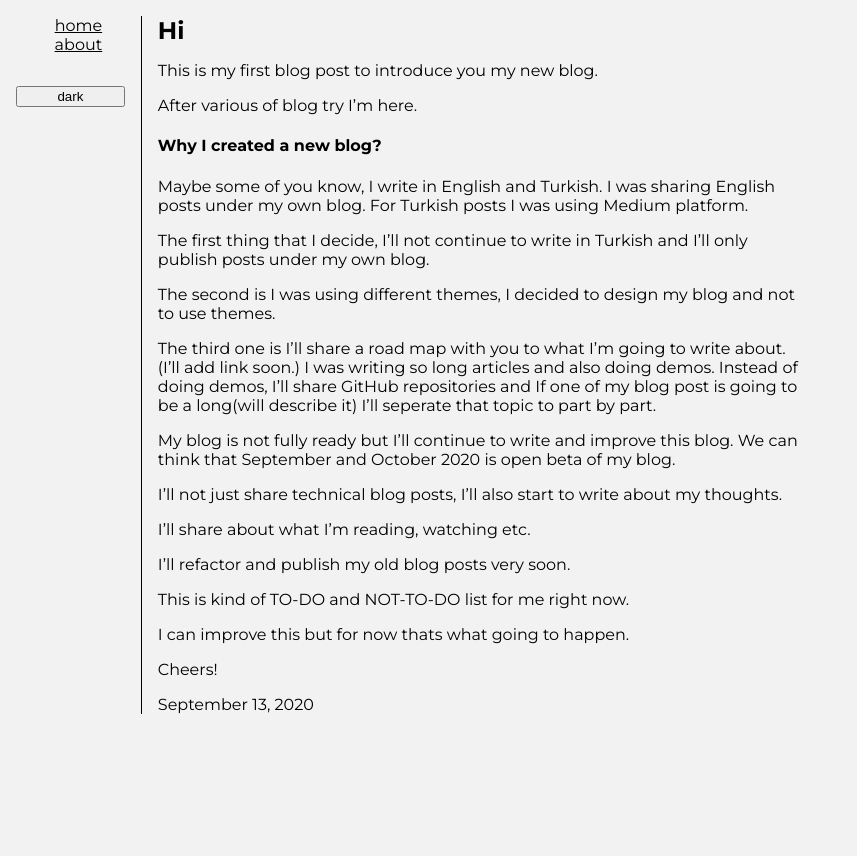
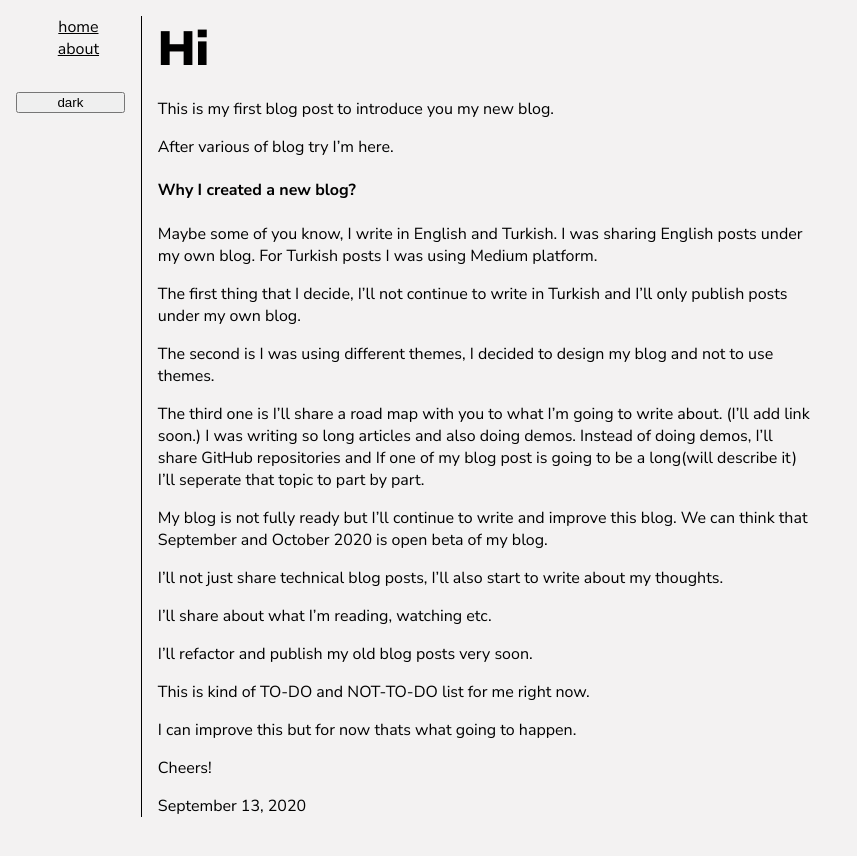
Before and after one commit to sercandumansiz/sercandumansiz.github.io, a Jekyll site: the page built from _posts/2020-09-13-hi.markdown, in a window 1280 px wide. Shown: the top 856 px of the page, without its empty margins (0-857 px from the left). Built offline with Jekyll 4.4.1, drawn with Linux system fonts in a browser that asks for light colours.

Commit message:
font family changed

```diff
--- a/_includes/head.html
+++ b/_includes/head.html
@@ -1,3 +1,4 @@
-<link href="https://fonts.googleapis.com/css2?family=Montserrat:ital,wght@0,400;0,700;1,400&display=swap" rel="stylesheet">
+<!-- <link href="https://fonts.googleapis.com/css2?family=Montserrat:ital,wght@0,400;0,700;1,400&display=swap" rel="stylesheet"> -->
+<link href="https://fonts.googleapis.com/css2?family=Nunito+Sans:ital,wght@0,400;0,700;0,900;1,400;1,700&display=swap" rel="stylesheet">
 <link rel="stylesheet" href="/assets/css/styles.css">
 <script type="text/javascript" src="/assets/js/main.js" defer></script>
--- a/_layouts/post.html
+++ b/_layouts/post.html
@@ -3,7 +3,7 @@ layout: default
 ---
 
 <section class="post">
-  <h1>{{ page.title }}</h1>
+  <h1 class="title">{{ page.title }}</h1>
   {{ content }}
   <span class="meta"><time datetime="{{ page.date | date_to_xmlschema }}">{{ page.date | date: "%B %-d, %Y" }}</time></span>
 </section>
--- a/_sass/theme.scss
+++ b/_sass/theme.scss
@@ -1,4 +1,4 @@
-body { font-family: 'Montserrat', sans-serif; margin: unset; background-color: var(--main-background-color)}
+body { font-family: 'Nunito Sans', sans-serif; margin: unset; background-color: var(--main-background-color)}
 
 .container {
     display:flex;
@@ -119,3 +119,8 @@ blockquote {
 blockquote p {
     padding: 1rem;
 }
+
+.post .title {
+    font-weight: 800;
+    font-size: xxx-large;
+}
```
